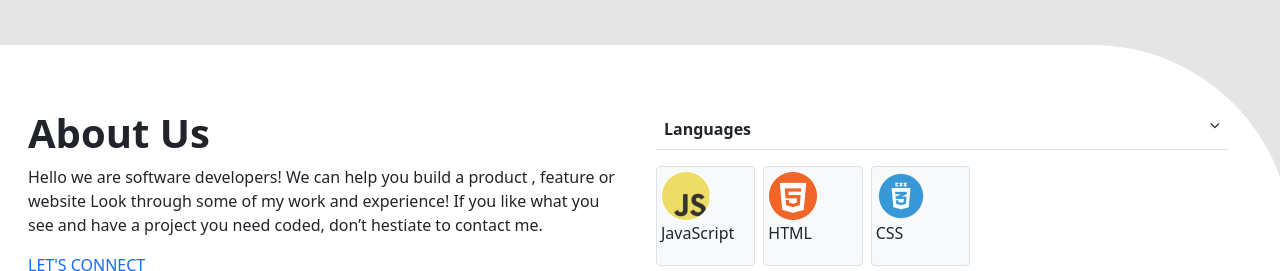
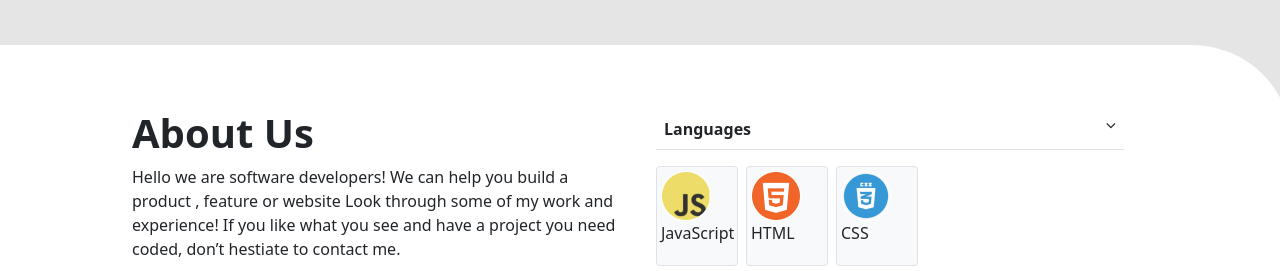
Before and after one commit to Camilovelag/Bootstrap-exercise, a website: page index.html in a window 1280 px wide. Shown: the part 2447-2718 px from the top of the page. Drawn offline with Linux system fonts and the light colour scheme.

Commit message:
fix "about" section padding

```diff
--- a/css/styles.css
+++ b/css/styles.css
@@ -11,11 +11,12 @@
 }
 
 .about {
-  border-radius: 0 200px 0 0;
+  border-radius: 0 100px 0 0;
 }
 
 #About {
   width: auto;
+  padding: 0 10%;
 }
 
 .contact {
```
